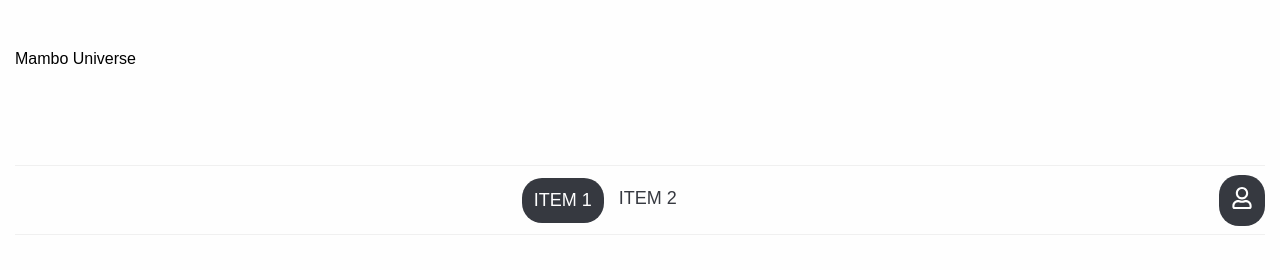
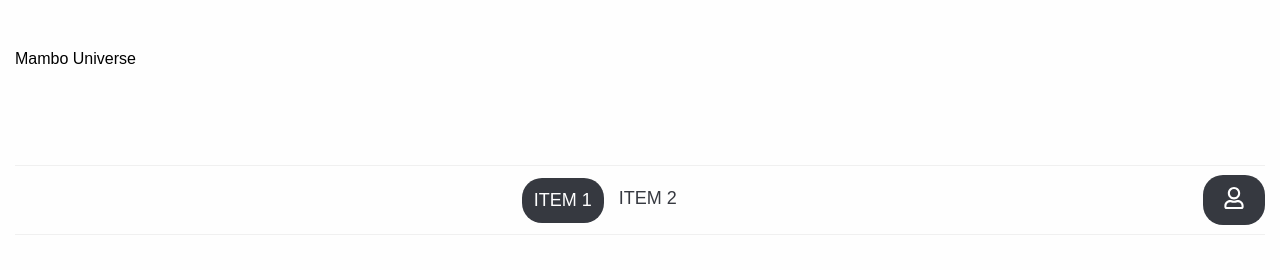
Before and after one commit to enricvelasco/mambo-universe-frontend, a React app: page / in a window 1280 px wide. Shown: the top 270 px of the page. Built offline with nearby package versions, Linux system fonts and the light colour scheme; no server answers.

Commit message:
include login outside path

```diff
--- a/src/App.js
+++ b/src/App.js
@@ -10,12 +10,11 @@ import Favs from '@Scenes/user-container/scenes/favs'
 import Categories from '@Scenes/user-container/scenes/categories'
 import Header from '@Components/presentational/header'
 import Footer from '@Components/presentational/footer'
-import Login from '@Components/presentational/login'
 import Container from '@Components/common/container'
 import { Context } from './Context'
 
 const App = () => {
-  const { isAuth, updateAuth, isLoadingHome } = useContext(Context)
+  const { isAuth, isLoadingHome } = useContext(Context)
 
   return (
     <Suspense fallback={<div />}>
@@ -28,7 +27,6 @@ const App = () => {
             <Router>
               <NotFound default />
               <Home path='/' />
-              {!isAuth && <Login path='login' onLogin={() => updateAuth()} />}
               {!isAuth && <Redirect from='profile' to='/' />}
               {isAuth && <Redirect from='profile' to='/profile/user_info' />}
               {isAuth &&
--- /dev/null
+++ b/src/components/common/button/index.js
@@ -0,0 +1,10 @@
+import React from 'react'
+import { ButtonStyled } from './style'
+
+const Button = ({ children, onClick }) => (
+  <ButtonStyled onClick={onClick}>
+    {children}
+  </ButtonStyled>
+)
+
+export default Button
--- /dev/null
+++ b/src/components/common/button/style.js
@@ -0,0 +1,18 @@
+import styled from 'styled-components'
+import { colors } from '@Styles/config/colors'
+import { fonts } from '@Styles/config/fonts'
+
+export const ButtonStyled = styled.button`
+  background-color: ${colors.backgroundDarkColor};
+  border-radius: 20px;
+  color: ${colors.lightText};
+  padding: 12px 20px;
+  text-decoration: none;
+  cursor: pointer;
+  font-size: 16px;
+  font-family: ${fonts.primaryFont};
+  &:hover {
+    opacity: 0.8;
+    cursor: pointer;
+  }
+`
--- a/src/components/presentational/header/index.js
+++ b/src/components/presentational/header/index.js
@@ -1,6 +1,9 @@
-import React, { useContext } from 'react'
+import React, { useContext, useState } from 'react'
 import { FaUser, FaRegUser } from 'react-icons/fa'
+import { navigate } from '@reach/router'
 import LinkButton from '@Components/common/link-button'
+import Button from '@Components/common/button'
+import Login from '@Components/presentational/login'
 import { Context } from '../../../Context'
 import { HeaderContainer, LogoContainer, ItemsContainer, Logo, Menu, UserAccessContainer, Item } from './style'
 
@@ -11,11 +14,17 @@ const onItem2Click = () => {
 }
 
 const Header = () => {
-  const { isAuth } = useContext(Context)
+  const { isAuth, updateAuth } = useContext(Context)
+  const [showLogin, setShowLogin] = useState(false)
   const Icon = isAuth ? FaUser : FaRegUser
-  const link = isAuth ? '/profile' : '/login'
+
+  const handleClick = () => {
+    isAuth ? navigate('/profile') : setShowLogin(true)
+  }
+
   return (
     <HeaderContainer>
+      {!isAuth && showLogin && <Login onLogin={() => updateAuth()}/>}
       <LogoContainer>
         <Logo>Mambo Universe</Logo>
       </LogoContainer>
@@ -25,9 +34,9 @@ const Header = () => {
           <Item onClick={onItem2Click}>Item 2</Item>
         </Menu>
         <UserAccessContainer>
-          <LinkButton link={link}>
+          <Button onClick={handleClick}>
             <Icon size='22px' />
-          </LinkButton>
+          </Button>
         </UserAccessContainer>
       </ItemsContainer>
     </HeaderContainer>
```
